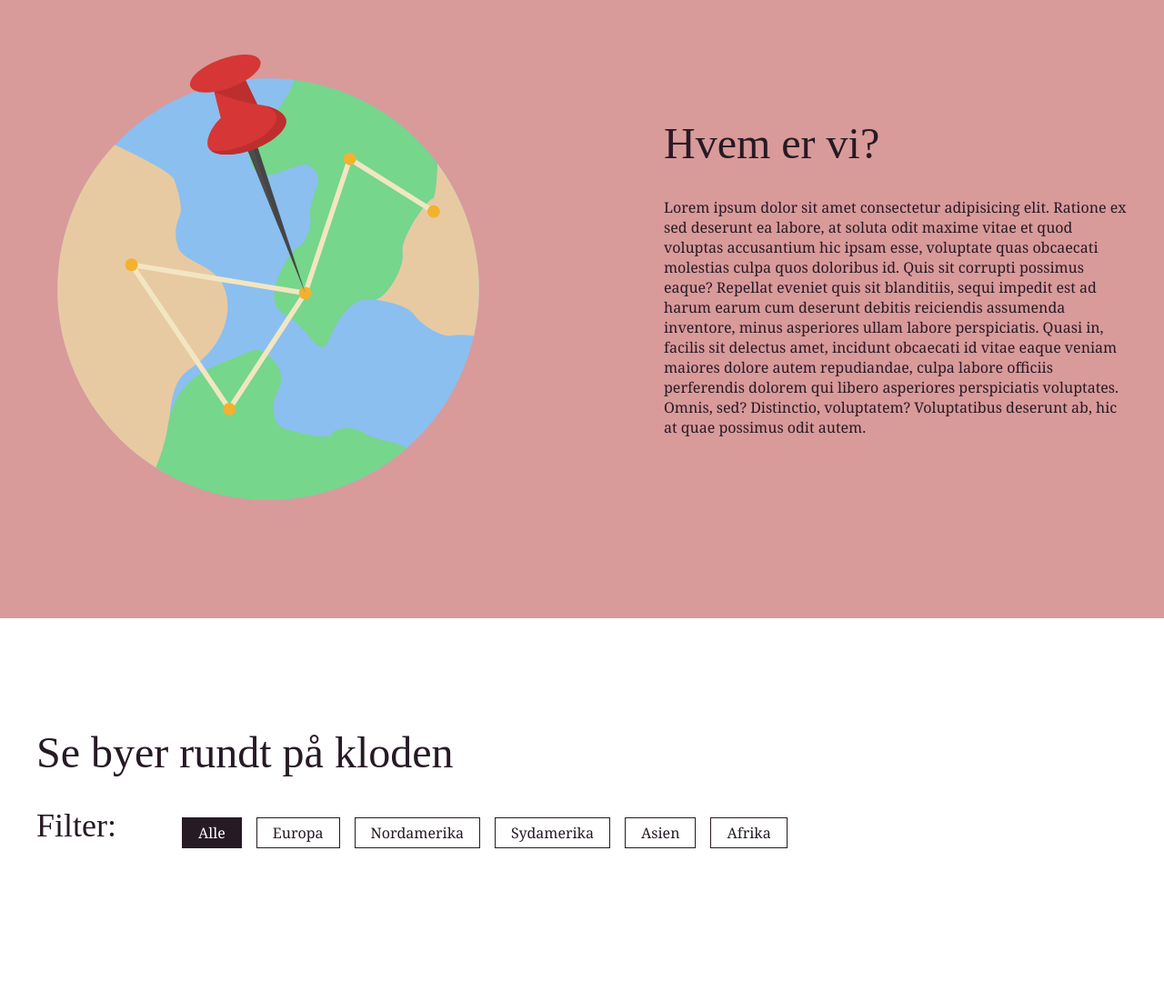
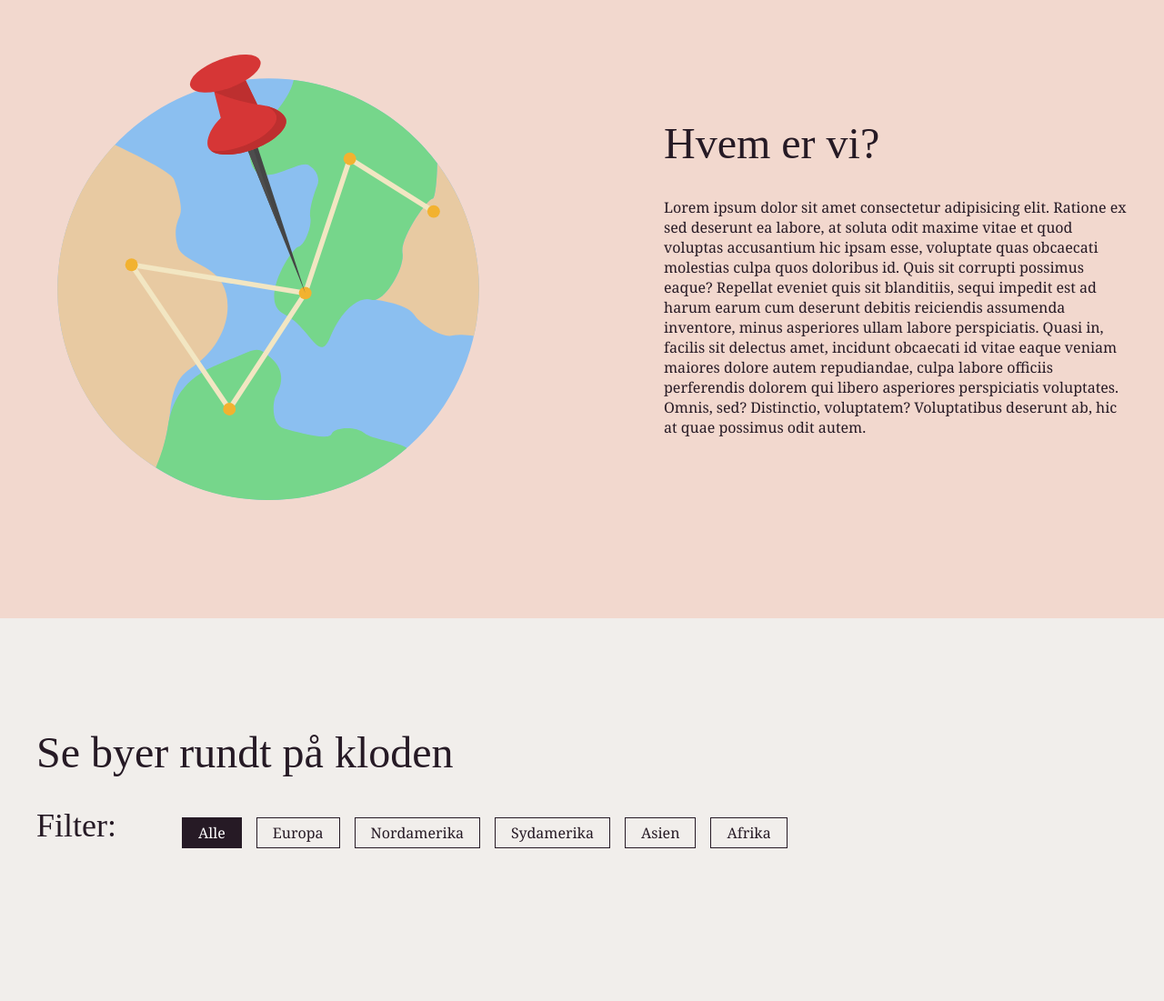
Before and after one commit to Jann778j/passions_projekt, a plain HTML site: page index.html in a window 1280 px wide. Shown: the part 919-2020 px from the top of the page at 91% size. Drawn offline with Linux system fonts and the light colour scheme; no server answers; a web font is replaced by a local one.

Commit message:
baggrundsfarver

```diff
--- a/style.css
+++ b/style.css
@@ -253,7 +253,7 @@ section#splash {
 
   display: grid;
   grid-template-rows: repeat(4, 1fr);
-  background-color: #d99a9a;
+  background-color: #f2d8ce;
   overflow: hidden;
 }
 
@@ -281,7 +281,7 @@ section#splash article {
 
 /* #region about_us*/
 #about_us {
-  background-color: #d99a9a;
+  background-color: #f2d8ce;
 }
 
 #about_us img {
@@ -305,7 +305,8 @@ section#splash article {
 /* #region content*/
 
 #content {
-  margin-block: 120px;
+  padding-block: 120px;
+  background-color: #f1eeeb;
 }
 
 #main_content {
```
